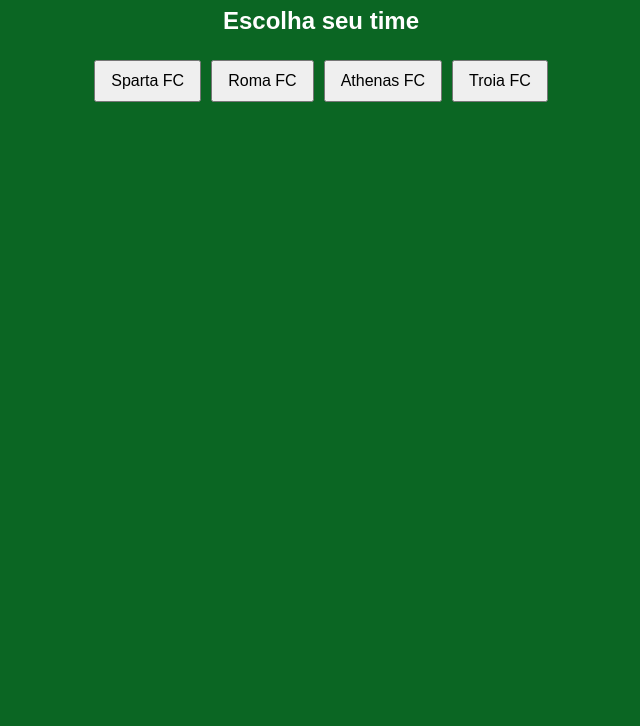
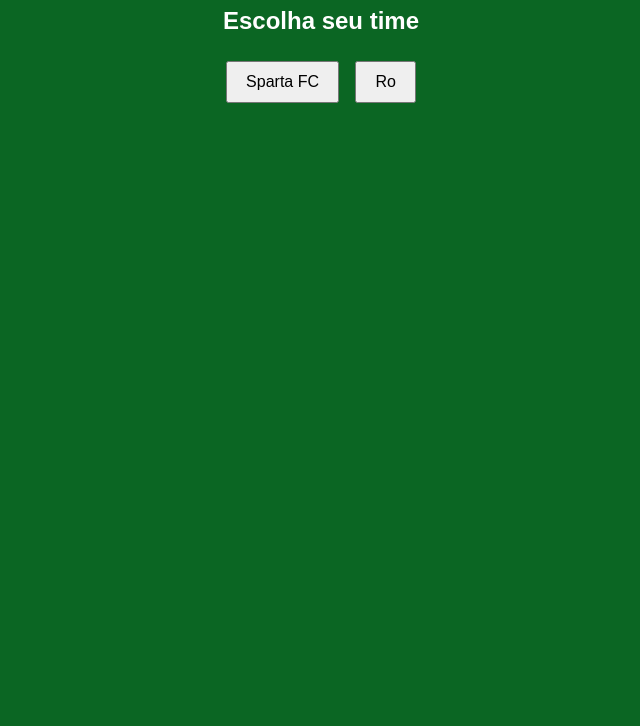
Before and after one commit to ArthurMace/elifoot, a plain HTML site: page index.html in a window 1280 px wide. Shown: the part 74-800 px from the top of the page, without its empty margins (319-959 px from the left). Drawn offline with Linux system fonts and the light colour scheme.

Commit message:
Update index.html

```diff
--- a/index.html
+++ b/index.html
@@ -12,10 +12,13 @@ body {
   text-align: center;
 }
 button {
-  margin: 5px;
-  padding: 10px 15px;
+  margin: 6px;
+  padding: 10px 18px;
   font-size: 16px;
   cursor: pointer;
+}
+#game {
+  margin-top: 20px;
 }
 </style>
 </head>
@@ -26,31 +29,5 @@ button {
 
 <div id="team-selection">
   <h2>Escolha seu time</h2>
-  <div id="teams"></div>
-</div>
-
-<div id="game" style="display:none;">
-  <h2 id="myTeam"></h2>
-</div>
-
-<script>
-const teams = ["Sparta FC", "Roma FC", "Athenas FC", "Troia FC"];
-
-const teamsDiv = document.getElementById("teams");
-const gameDiv = document.getElementById("game");
-const myTeamText = document.getElementById("myTeam");
-
-teams.forEach(team => {
-  const btn = document.createElement("button");
-  btn.innerText = team;
-  btn.onclick = () => {
-    document.getElementById("team-selection").style.display = "none";
-    gameDiv.style.display = "block";
-    myTeamText.innerText = "Seu time: " + team;
-  };
-  teamsDiv.appendChild(btn);
-});
-</script>
-
-</body>
-</html>
+  <button onclick="startGame('Sparta FC')">Sparta FC</button>
+  <button onclick="startGame('Roma FC')">Ro
```
